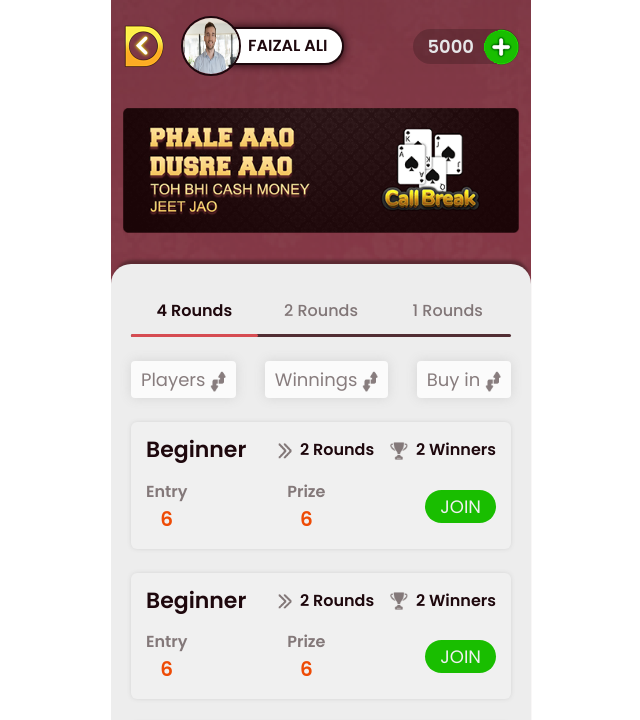
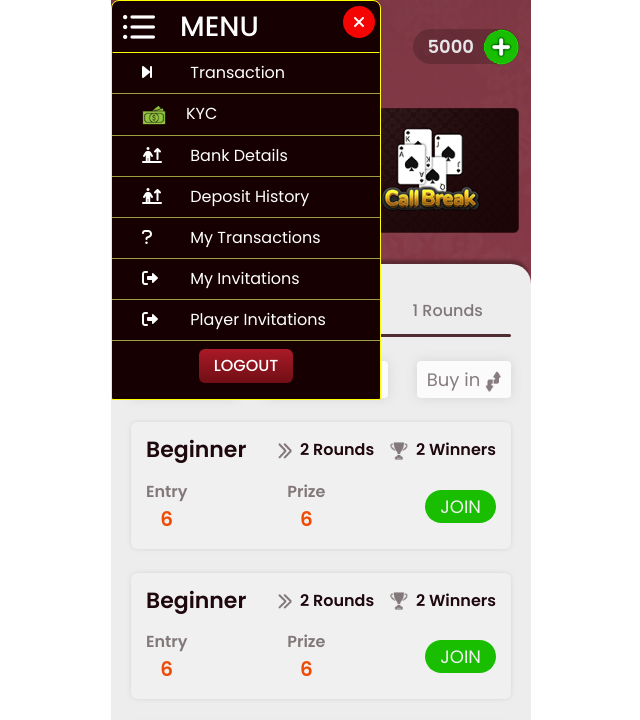
Before and after one commit to pareeklokesh/callbreaktable, a plain HTML site: page lobby.html in a window 1280 px wide. Both pictures are taken after a click on the button 463 px from the left and 46 px from the top of the page. Shown: the top 720 px of the page, without its empty margins (319-959 px from the left). Drawn offline with Linux system fonts and the light colour scheme.

Commit message:
Add files via upload

```diff
--- a/lobby.html
+++ b/lobby.html
@@ -11,11 +11,49 @@
 </head>
 <body class="lobby-body">
 
-<div class="lobby-fullpage">
-  <div class="lobby-header container-fluid py-3">
+<div class="lobby-fullpage overflow-hidden">
+  <div class="lobby-header container-fluid py-3 position-relative">
   <div class="row justify-content-between align-items-center">
     <div class="w-auto d-flex align-items-center">
-      <button class="btn p-0 me-3"><img src="assets/img/backlobby.png" /></button>
+      <button class="back-btn me-3 lobbymenuBtn"><i class="fa-solid fa-bars" style="color: #261012;"></i></button>
+      <!-- -----------------Menu------------------------- -->
+
+      <div class="lobbyMenu position-absolute top-0">
+        <button class="btn text-uppercase menumodaltext landscape-block">
+          <img src="assets/img/list.png">Menu
+        </button>
+        <button class="lobbyclose-btn" data-bs-dismiss="modal"><i class="fa-solid fa-xmark"></i></button>
+
+        <ul class="pokerMenu-list">
+          <li class="d-block">
+            <a href="#" class="text-capitalize pokernav-item"><i class="fa-solid fa-forward-step"></i> transaction</a>
+          </li>
+          <li class="d-block">
+            <a href="#" class="text-capitalize pokernav-item"><img src="assets/img/cash.png" width="24">KYC</a>
+          </li>
+          <li class="d-block">
+            <a href="#" class="text-capitalize pokernav-item"><i class="fa-solid fa-person-arrow-up-from-line"></i> Bank Details</a>
+          </li>
+          <li class="d-block">
+            <a href="#" class="text-capitalize pokernav-item"><i class="fa-solid fa-person-arrow-up-from-line"></i> Deposit History </a>
+          </li>
+          <li class="d-block">
+            <a href="#" class="text-capitalize pokernav-item"><i class="fa-solid fa-question"></i> My Transactions</a>
+          </li>
+          <li class="d-block">
+            <a href="#" class="text-capitalize pokernav-item"><i class="fa-solid fa-right-from-bracket"></i> My Invitations</a>
+          </li>
+          <li class="d-block">
+            <a href="#" class="text-capitalize pokernav-item"><i class="fa-solid fa-right-from-bracket"></i> Player Invitations</a>
+          </li>
+          <li class="d-block">
+            <button class="text-uppercase logout-lobbybtn">LOgout</button>
+          </li>
+        </ul>
+
+      </div>
+
+<!-- -----------------Menu------------------------- -->
       <div class="d-flex align-items-center lobby-profile">
         <img src="assets/img/profile.jpg" class="position-relative" style="z-index: 1;" />
         <p class="text-uppercase mb-0">
@@ -170,8 +208,25 @@
 </div>
 
 
+
+
 <script src="assets/js/bootstrap.min.js"></script>
 <script src="assets/js/jquery.min.js"></script>
 
+<script>
+  $(".lobbymenuBtn").click(function(){
+  $(".lobbyMenu").toggleClass("lobbyMenu-open");
+  });
+  $(".lobbyclose-btn").click(function(){
+    $(".lobbyMenu").removeClass("lobbyMenu-open");
+  });
+  $(".settingsBtn").click(function(){
+  $(".settingpopup").toggleClass("settingpopup-open");
+  });
+  $(".settingpopup button i").click(function(){
+  $(".settingpopup").removeClass("settingpopup-open");
+});
+</script>
+
 </body>
 </html>
```
